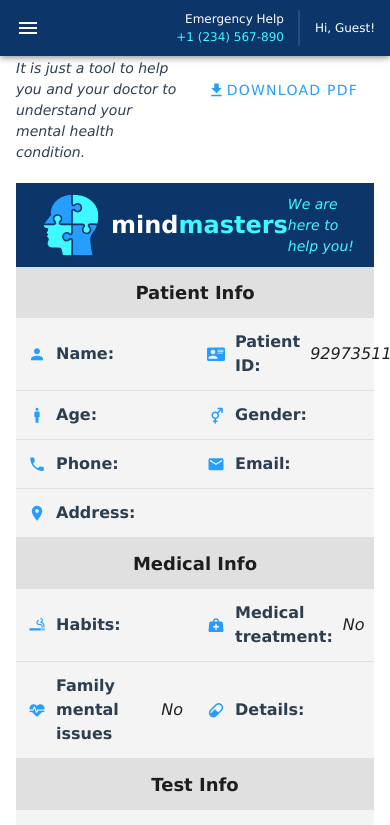
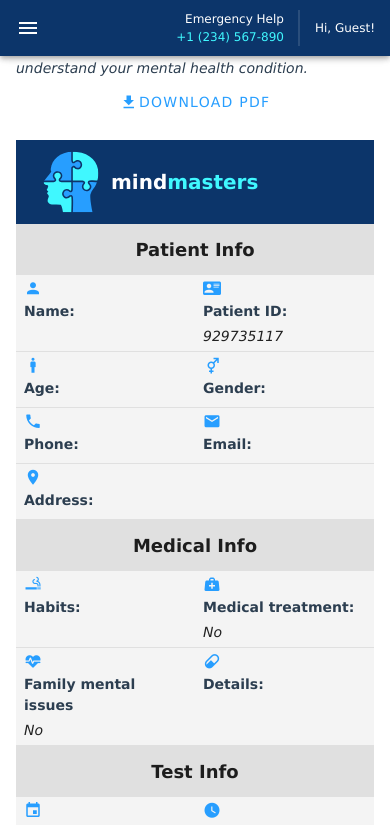
Before and after one commit to Feralwater/CogniLearn, a Vue app: page /results in a window 390 px wide. Shown: the top 825 px of the page. Built offline with nearby package versions, Linux system fonts and the light colour scheme.

Commit message:
add responsiv styles to test results view

```diff
--- a/src/views/TestResultsView/TestResultsView.css
+++ b/src/views/TestResultsView/TestResultsView.css
@@ -75,3 +75,31 @@
   font-style: italic;
   color: var(--indigo);
 }
+
+@media (max-width: 550px) {
+
+  .project-name {
+    font-size: 20px;
+  }
+
+  .header-text {
+    display: none;
+  }
+
+  .registration-col {
+    flex-direction: column;
+    padding: 4px 8px;
+    gap: 4px;
+    align-items: start;
+  }
+
+  .registration-field,
+  .registration-data {
+    font-size: 14px;
+  }
+
+  .registration-pdf {
+    flex-direction: column;
+    gap: 5px;
+  }
+}
```
